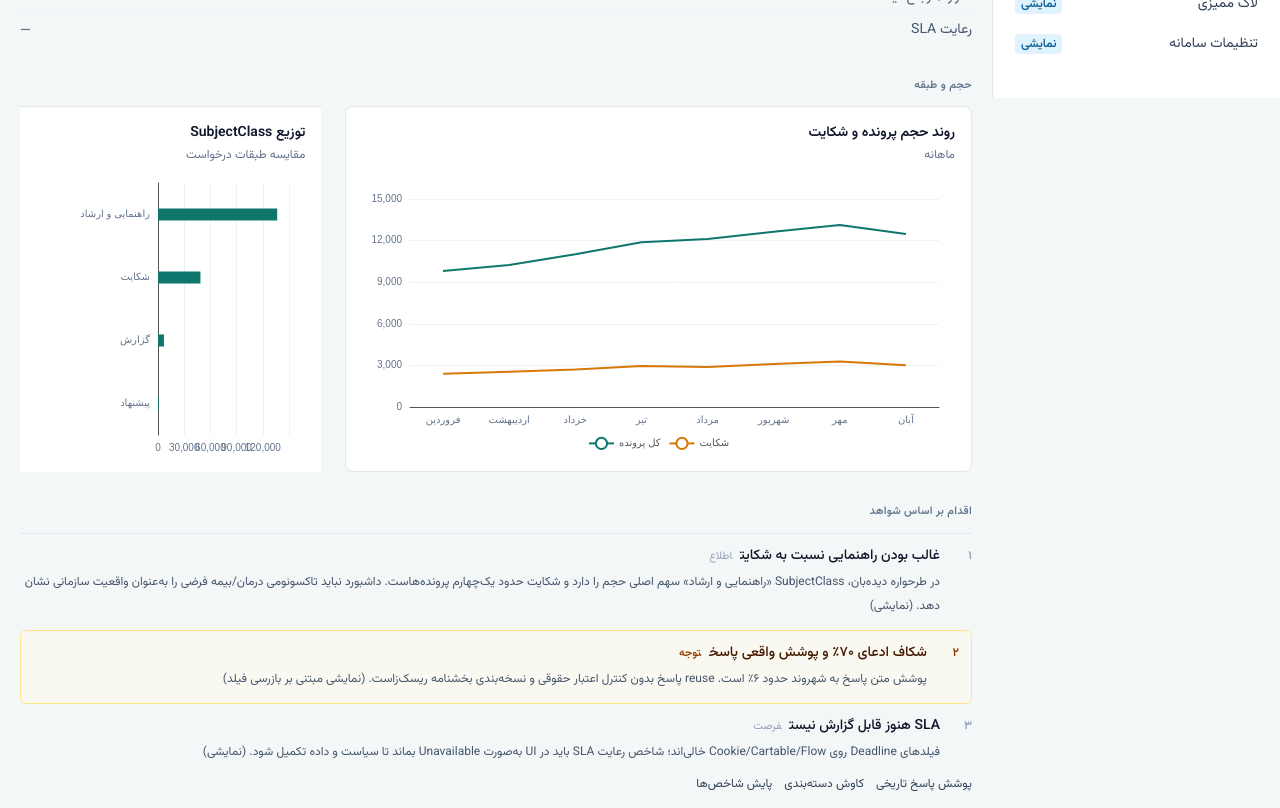
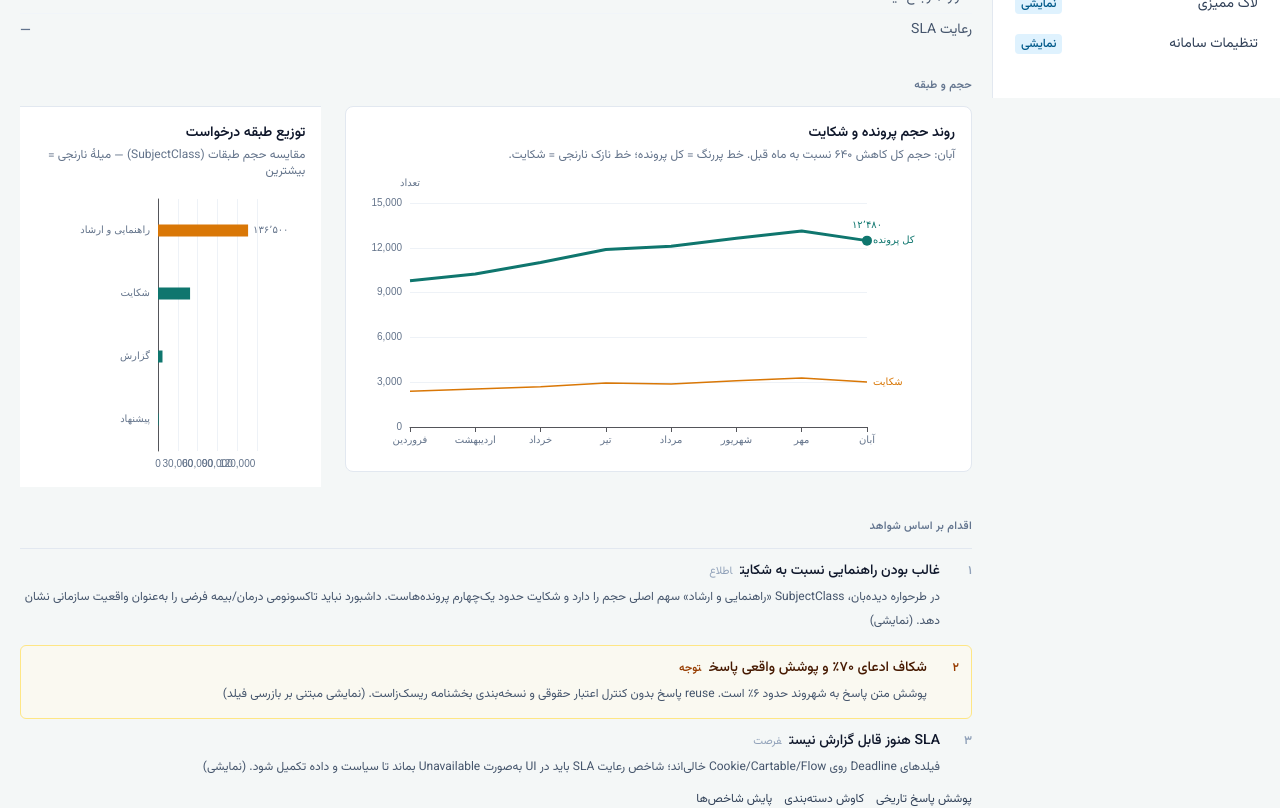
Before and after one commit to ampcoding2025-pixel/AiTicket, a Next.js app in the folder web/: page / in a window 1280 px wide. Shown: the part 1480-2288 px from the top of the page. Built offline with nearby package versions, Linux system fonts and the light colour scheme; no server answers.

Commit message:
fix(web): apply Storytelling Ch.6 model-visual chart execution
Annotate volume trend with MoM insight and series emphasis; highlight max bars; rewrite Ch.6 audit with proper N/A for unused forecast/stack types.

Co-authored-by: Cursor <cursoragent@cursor.com>

```diff
--- a/web/src/components/dashboard/ExecutiveDashboard.tsx
+++ b/web/src/components/dashboard/ExecutiveDashboard.tsx
@@ -17,19 +17,21 @@ const amber = "#d97706";
 
 function horizontalBarOption(
   rows: NamedValue[],
-  opts?: { labelWidth?: number; barWidth?: number },
+  opts?: { labelWidth?: number; barWidth?: number; highlightMax?: boolean },
 ): EChartsOption {
   const sorted = [...rows].sort((a, b) => a.value - b.value);
   const labelWidth = opts?.labelWidth ?? 130;
+  const maxValue = sorted.length ? Math.max(...sorted.map((r) => r.value)) : 0;
+  const highlightMax = opts?.highlightMax !== false;
+
   return {
-    color: [brand],
     textStyle: { fontFamily: "var(--font-vazirmatn), Tahoma, sans-serif" },
     tooltip: {
       trigger: "axis",
       axisPointer: { type: "shadow" },
       valueFormatter: (v) => formatFaNumber(Number(v)),
     },
-    grid: { left: labelWidth + 12, right: 16, top: 8, bottom: 20 },
+    grid: { left: labelWidth + 12, right: 48, top: 8, bottom: 20 },
     xAxis: {
       type: "value",
       min: 0,
@@ -45,10 +47,27 @@ function horizontalBarOption(
     series: [
       {
         type: "bar",
-        data: sorted.map((r) => r.value),
+        data: sorted.map((r) => ({
+          value: r.value,
+          itemStyle: {
+            color: highlightMax && r.value === maxValue && maxValue > 0 ? amber : brand,
+          },
+        })),
         barWidth: opts?.barWidth ?? 12,
-        // Values via tooltip only — reduces chart label clutter (Ch.3)
-        label: { show: false },
+        // Ch.6: show magnitude on the emphasized (max) bar only
+        label: {
+          show: true,
+          position: "right",
+          color: slate,
+          fontSize: 11,
+          formatter: (p: { value?: number | number[]; dataIndex?: number }) => {
+            const v = Array.isArray(p.value) ? Number(p.value[0]) : Number(p.value);
+            if (!highlightMax || !Number.isFinite(v) || v !== maxValue || maxValue <= 0) {
+              return "";
+            }
+            return formatFaNumber(v);
+          },
+        },
       },
     ],
   };
@@ -167,22 +186,48 @@ export function ExecutiveDashboard() {
     };
   }, [filters.period, filters.subjectClassId]);
 
+  const volumeInsight = useMemo(() => {
+    if (!data?.volumeTrend.length) return null;
+    const pts = data.volumeTrend;
+    const last = pts[pts.length - 1]!;
+    const prev = pts.length > 1 ? pts[pts.length - 2] : null;
+    if (!prev) {
+      return `آخرین نقطه: ${last.label} — ${formatFaNumber(last.requests)} پرونده`;
+    }
+    const delta = last.requests - prev.requests;
+    const dir = delta > 0 ? "افزایش" : delta < 0 ? "کاهش" : "بدون تغییر";
+    const deltaText =
+      delta === 0 ? "بدون تغییر نسبت به ماه قبل" : `${dir} ${formatFaNumber(Math.abs(delta))} نسبت به ماه قبل`;
+    return `${last.label}: حجم کل ${deltaText}. خط پررنگ = کل پرونده؛ خط نازک نارنجی = شکایت.`;
+  }, [data]);
+
   const volumeOption = useMemo<EChartsOption>(() => {
-    if (!data) return {};
+    if (!data?.volumeTrend.length) return {};
+    const labels = data.volumeTrend.map((p) => p.label);
+    const requests = data.volumeTrend.map((p) => p.requests);
+    const complaints = data.volumeTrend.map((p) => p.complaints);
+    const lastIdx = labels.length - 1;
+
     return {
-      color: [brand, amber],
       textStyle: { fontFamily: "var(--font-vazirmatn), Tahoma, sans-serif" },
-      tooltip: { trigger: "axis" },
-      legend: { data: ["کل پرونده", "شکایت"], bottom: 0 },
-      grid: { left: 48, right: 16, top: 24, bottom: 48 },
+      tooltip: {
+        trigger: "axis",
+        valueFormatter: (v) => formatFaNumber(Number(v)),
+      },
+      // Direct end labels replace bottom legend (Ch.6 model #1/#2)
+      legend: { show: false },
+      grid: { left: 48, right: 88, top: 28, bottom: 28 },
       xAxis: {
         type: "category",
-        data: data.volumeTrend.map((p) => p.label),
+        data: labels,
+        boundaryGap: false,
         axisLabel: { color: slate, hideOverlap: true },
       },
       yAxis: {
         type: "value",
         min: 0,
+        name: "تعداد",
+        nameTextStyle: { color: slate, fontSize: 11 },
         axisLabel: { color: slate },
         splitLine: { lineStyle: { color: "#eef2f7" } },
       },
@@ -192,14 +237,50 @@ export function ExecutiveDashboard() {
           type: "line",
           smooth: false,
           showSymbol: false,
-          data: data.volumeTrend.map((p) => p.requests),
+          symbol: "circle",
+          symbolSize: 7,
+          data: requests,
+          lineStyle: { width: 3, color: brand },
+          itemStyle: { color: brand },
+          endLabel: {
+            show: true,
+            formatter: "کل پرونده",
+            color: brand,
+            fontSize: 11,
+            fontWeight: 600,
+            distance: 6,
+          },
+          // Emphasize latest observation (annotation anchor)
+          markPoint: {
+            symbol: "circle",
+            symbolSize: 10,
+            data: [{ coord: [labels[lastIdx], requests[lastIdx]], name: "آخرین" }],
+            itemStyle: { color: brand },
+            label: {
+              show: true,
+              formatter: formatFaNumber(requests[lastIdx] ?? 0),
+              position: "top",
+              color: brand,
+              fontSize: 11,
+              fontWeight: 600,
+            },
+          },
         },
         {
           name: "شکایت",
           type: "line",
           smooth: false,
           showSymbol: false,
-          data: data.volumeTrend.map((p) => p.complaints),
+          data: complaints,
+          lineStyle: { width: 1.5, color: amber },
+          itemStyle: { color: amber },
+          endLabel: {
+            show: true,
+            formatter: "شکایت",
+            color: amber,
+            fontSize: 11,
+            distance: 6,
+          },
         },
       ],
     };
@@ -328,7 +409,11 @@ export function ExecutiveDashboard() {
           <div className="xl:col-span-2">
             <ChartCard
               title="روند حجم پرونده و شکایت"
-              subtitle={data.volumeTrend.length ? "ماهانه" : "سری زمانی در دسترس نیست"}
+              subtitle={
+                data.volumeTrend.length
+                  ? (volumeInsight ?? "سری ماهانه تاریخی — بدون پیش‌بینی")
+                  : "سری زمانی در دسترس نیست"
+              }
             >
               {data.volumeTrend.length ? (
                 <EChart option={volumeOption} height={280} />
@@ -339,7 +424,11 @@ export function ExecutiveDashboard() {
               )}
             </ChartCard>
           </div>
-          <ChartCard title="توزیع SubjectClass" subtitle="مقایسه طبقات درخواست" flat>
+          <ChartCard
+            title="توزیع طبقه درخواست"
+            subtitle="مقایسه حجم طبقات (SubjectClass) — میلهٔ نارنجی = بیشترین"
+            flat
+          >
             <EChart option={classOption} height={280} />
           </ChartCard>
         </div>
@@ -401,7 +490,11 @@ export function ExecutiveDashboard() {
         <SectionLabel>دانش و موضوعات</SectionLabel>
         <div className="grid grid-cols-1 gap-6 xl:grid-cols-3">
           <div className="xl:col-span-2">
-            <ChartCard title="موضوعات پرتکرار" subtitle="رتبه حجم Subject" flat>
+            <ChartCard
+              title="موضوعات پرتکرار"
+              subtitle="رتبه حجم موضوع — میلهٔ نارنجی = رتبهٔ اول"
+              flat
+            >
               <EChart option={subjectOption} height={280} />
             </ChartCard>
           </div>
```
Also changed, not shown: 1 other file (tests, documents, lock files or other folders).
